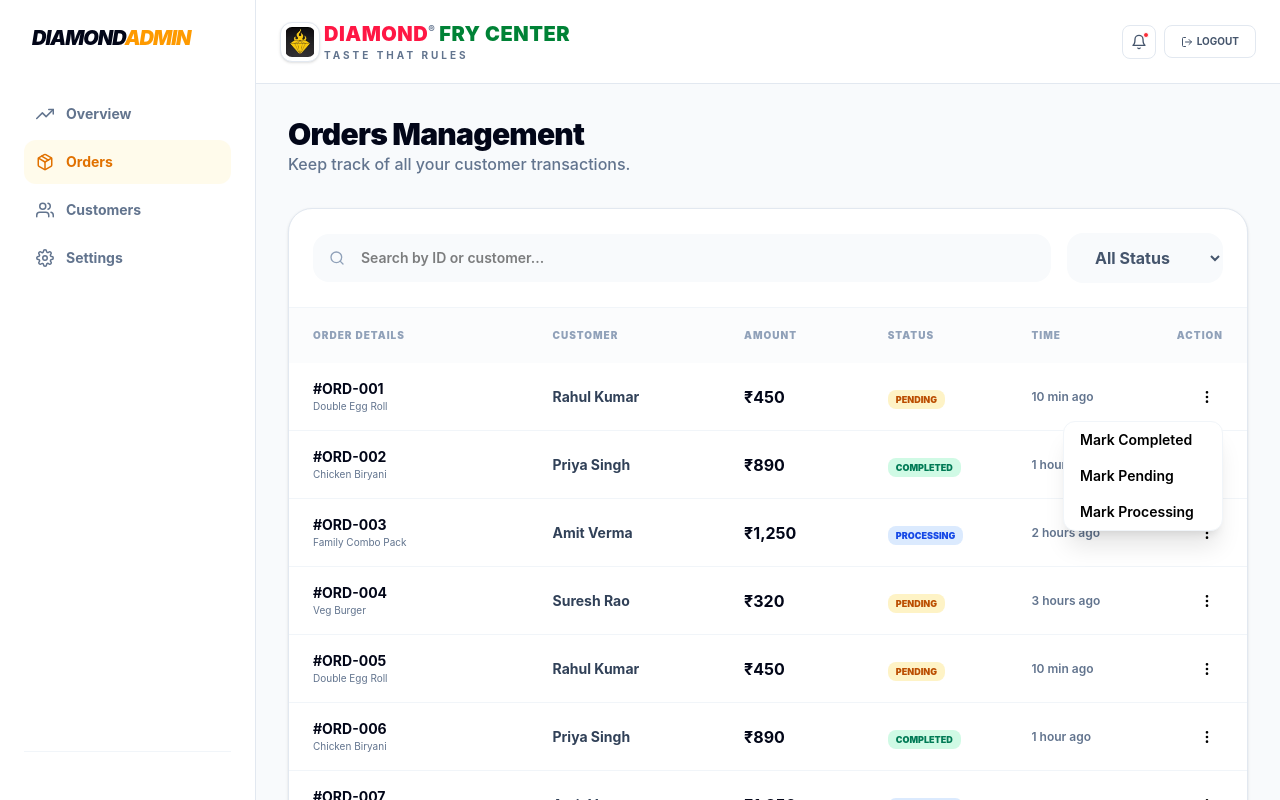
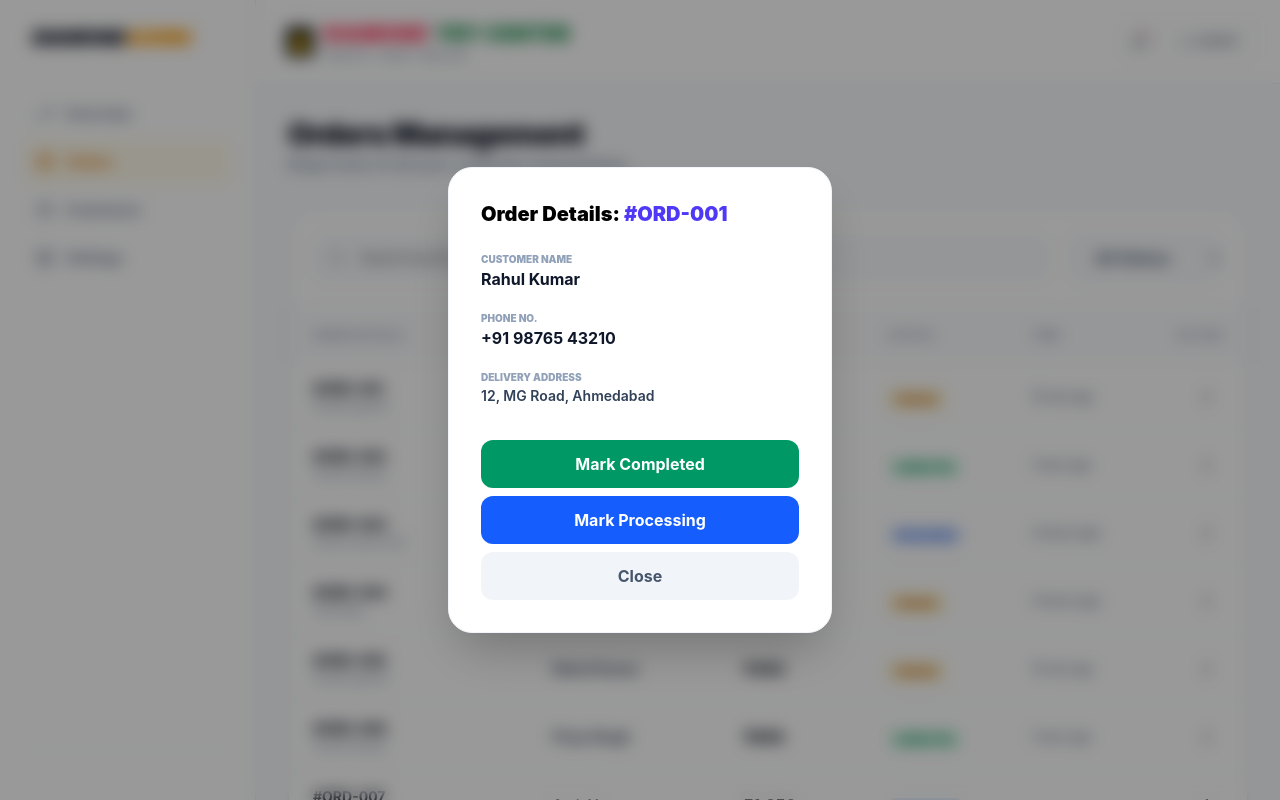
Before and after one commit to Khalid0226/food-delivery-web, a React app: page /admin/orders in a window 1280 px wide. Both pictures are taken after a click on the button 1207 px from the left and 396 px from the top of the page. Built offline with nearby package versions, Linux system fonts and the light colour scheme; the HTML template or start-up script is replaced by a standard one.

Commit message:
new features

```diff
--- a/src/components/admin_layout/AdminLayout.jsx
+++ b/src/components/admin_layout/AdminLayout.jsx
@@ -2,7 +2,7 @@ import React, { useState } from 'react';
 import AdminSidebar from './AdminSidebar';
 import { FiX } from 'react-icons/fi';
 
-export default function AdminLayout({ children }) { // toggleSidebar prop ki zarurat nahi hai
+export default function AdminLayout({ children }) {
   const [isSidebarOpen, setIsSidebarOpen] = useState(false);
 
   return (
@@ -21,15 +21,15 @@ export default function AdminLayout({ children }) { // toggleSidebar prop ki zar
       {/* Main Content Area */}
       <main className="flex-1 w-full md:ml-64 transition-all duration-300">
 
-        {/* Header ko Padding wale DIV ke bahar rakha hai */}
-        {React.Children.map(children, child =>
-          React.cloneElement(child, { toggleSidebar: () => setIsSidebarOpen(true) })
-        )}
+        {/* Yahan valid element check add kiya gaya hai */}
+        {React.Children.map(children, (child) => {
+          if (!React.isValidElement(child)) return child;
+          return React.cloneElement(child, { toggleSidebar: () => setIsSidebarOpen(true) });
+        })}
 
-        {/* Dashboard ka baaki content isi padding mein rahega */}
+        {/* Dashboard ka baaki content */}
         <div className="p-4 md:p-8">
-           {/* Agar header alag component hai, toh wo yahan se hatt jayega */}
-           {/* Sirf dashboard ke charts/cards yahan rahenge */}
+           {/* Content here */}
         </div>
       </main>
     </div>
--- a/src/modules/admin/Orders.jsx
+++ b/src/modules/admin/Orders.jsx
@@ -8,24 +8,23 @@ export default function Orders() {
     const [statusFilter, setStatusFilter] = useState("All");
     const [currentPage, setCurrentPage] = useState(1);
     const [activeMenuId, setActiveMenuId] = useState(null);
+    const [selectedOrder, setSelectedOrder] = useState(null); // Modal state
     const itemsPerPage = 10;
 
     const [orders, setOrders] = useState([
-        { id: '#ORD-001', customer: 'Rahul Kumar', total: '₹450', status: 'Pending', item: 'Double Egg Roll', time: '10 min ago' },
-        { id: '#ORD-002', customer: 'Priya Singh', total: '₹890', status: 'Completed', item: 'Chicken Biryani', time: '1 hour ago' },
-        { id: '#ORD-003', customer: 'Amit Verma', total: '₹1,250', status: 'Processing', item: 'Family Combo Pack', time: '2 hours ago' },
-        { id: '#ORD-004', customer: 'Suresh Rao', total: '₹320', status: 'Pending', item: 'Veg Burger', time: '3 hours ago' },
-        { id: '#ORD-005', customer: 'Rahul Kumar', total: '₹450', status: 'Pending', item: 'Double Egg Roll', time: '10 min ago' },
-        { id: '#ORD-006', customer: 'Priya Singh', total: '₹890', status: 'Completed', item: 'Chicken Biryani', time: '1 hour ago' },
-        { id: '#ORD-007', customer: 'Amit Verma', total: '₹1,250', status: 'Processing', item: 'Family Combo Pack', time: '2 hours ago' },
-        { id: '#ORD-008', customer: 'Suresh Rao', total: '₹320', status: 'Pending', item: 'Veg Burger', time: '3 hours ago' },
+        { id: '#ORD-001', customer: 'Rahul Kumar', total: '₹450', status: 'Pending', item: 'Double Egg Roll', time: '10 min ago', phone: '+91 98765 43210', address: '12, MG Road, Ahmedabad' },
+        { id: '#ORD-002', customer: 'Priya Singh', total: '₹890', status: 'Completed', item: 'Chicken Biryani', time: '1 hour ago', phone: '+91 91234 56789', address: '45, Satellite, Ahmedabad' },
+        { id: '#ORD-003', customer: 'Amit Verma', total: '₹1,250', status: 'Processing', item: 'Family Combo Pack', time: '2 hours ago', phone: '+91 99887 76655', address: '78, CG Road, Ahmedabad' },
+        { id: '#ORD-004', customer: 'Suresh Rao', total: '₹320', status: 'Pending', item: 'Veg Burger', time: '3 hours ago', phone: '+91 98765 12345', address: '90, Bodakdev, Ahmedabad' },
+        { id: '#ORD-005', customer: 'Rahul Kumar', total: '₹450', status: 'Pending', item: 'Double Egg Roll', time: '10 min ago', phone: '+91 98765 43210', address: '12, MG Road, Ahmedabad' },
+        { id: '#ORD-006', customer: 'Priya Singh', total: '₹890', status: 'Completed', item: 'Chicken Biryani', time: '1 hour ago', phone: '+91 91234 56789', address: '45, Satellite, Ahmedabad' },
+        { id: '#ORD-007', customer: 'Amit Verma', total: '₹1,250', status: 'Processing', item: 'Family Combo Pack', time: '2 hours ago', phone: '+91 99887 76655', address: '78, CG Road, Ahmedabad' },
+        { id: '#ORD-008', customer: 'Suresh Rao', total: '₹320', status: 'Pending', item: 'Veg Burger', time: '3 hours ago', phone: '+91 98765 12345', address: '90, Bodakdev, Ahmedabad' },
     ]);
-
-    const toggleMenu = (id) => setActiveMenuId(activeMenuId === id ? null : id);
 
     const updateStatus = (id, newStatus) => {
         setOrders(orders.map(order => order.id === id ? { ...order, status: newStatus } : order));
-        setActiveMenuId(null);
+        setSelectedOrder(null); // Close modal after update
     };
 
     const filteredOrders = orders.filter((order) => {
@@ -68,7 +67,6 @@ export default function Orders() {
                     </div>
 
                     <div className="overflow-x-auto">
-                        {/* table-fixed use kiya hai taaki columns equal space le sakein */}
                         <table className="w-full text-left table-fixed min-w-[800px]">
                             <thead>
                                 <tr className="bg-slate-50/50">
@@ -81,11 +79,10 @@ export default function Orders() {
                                 </tr>
                             </thead>
                             <tbody className="divide-y divide-slate-100">
-                                {currentOrders.length > 0 ? (
-                                    currentOrders.map((order) => (
+                                {currentOrders.map((order) => (
                                     <tr key={order.id} className="hover:bg-amber-50/30 transition-all">
                                         <td className="px-6 py-4 truncate">
-                                                <p className="font-bold text-slate-950 text-sm truncate">{order.id}</p>
+                                            <p className="font-bold text-slate-950 text-sm">{order.id}</p>
                                             <p className="text-[10px] text-slate-500 truncate">{order.item}</p>
                                         </td>
                                         <td className="px-6 py-4 font-bold text-slate-700 text-sm truncate">{order.customer}</td>
@@ -96,36 +93,37 @@ export default function Orders() {
                                             </span>
                                         </td>
                                         <td className="px-6 py-4 text-xs font-semibold text-slate-500 truncate">{order.time}</td>
-                                            <td className="px-6 py-4 text-right relative">
-                                                <button onClick={() => toggleMenu(order.id)} className="p-2 hover:bg-slate-100 rounded-lg">
+                                        <td className="px-6 py-4 text-right">
+                                            <button onClick={() => setSelectedOrder(order)} className="p-2 hover:bg-slate-100 rounded-lg">
                                                 <FiMoreVertical />
                                             </button>
-                                                {activeMenuId === order.id && (
-                                                    <div className="absolute right-6 mt-2 w-40 bg-white border border-slate-100 rounded-xl shadow-xl z-20">
-                                                        <button onClick={() => updateStatus(order.id, 'Completed')} className="block w-full text-left px-4 py-2 hover:bg-slate-50 text-sm font-semibold">Mark Completed</button>
-                                                        <button onClick={() => updateStatus(order.id, 'Pending')} className="block w-full text-left px-4 py-2 hover:bg-slate-50 text-sm font-semibold">Mark Pending</button>
-                                                        <button onClick={() => updateStatus(order.id, 'Processing')} className="block w-full text-left px-4 py-2 hover:bg-slate-50 text-sm font-semibold">Mark Processing</button>
-                                                    </div>
-                                                )}
                                         </td>
                                     </tr>
-                                    ))
-                                ) : (
-                                    <tr><td colSpan="6" className="text-center py-12 text-slate-400 font-bold">No orders found.</td></tr>
-                                )}
+                                ))}
                             </tbody>
                         </table>
                     </div>
+                </div>
+            </div>
 
-                    <div className="px-8 py-4 bg-slate-50/50 border-t border-slate-100 flex justify-between items-center">
-                        <p className="text-[11px] font-black text-slate-400 uppercase tracking-widest">Page {currentPage} of {totalPages || 1}</p>
-                        <div className="flex gap-2">
-                            <button disabled={currentPage === 1} onClick={() => setCurrentPage(prev => prev - 1)} className="px-4 py-2 bg-white border rounded-xl text-xs font-bold hover:bg-slate-100 disabled:opacity-50">Prev</button>
-                            <button disabled={currentPage === totalPages} onClick={() => setCurrentPage(prev => prev + 1)} className="px-4 py-2 bg-white border rounded-xl text-xs font-bold hover:bg-slate-100 disabled:opacity-50">Next</button>
+            {/* Modal for Order Details */}
+            {selectedOrder && (
+                <div className="fixed inset-0 bg-black/40 backdrop-blur-sm flex items-center justify-center p-4 z-[100]">
+                    <div className="bg-white rounded-3xl p-8 max-w-sm w-full shadow-2xl border border-slate-100">
+                        <h2 className="text-xl font-black mb-6">Order Details: <span className="text-indigo-600">{selectedOrder.id}</span></h2>
+                        <div className="space-y-5 mb-8">
+                            <div><p className="text-[10px] font-black text-slate-400 uppercase">Customer Name</p><p className="font-bold text-slate-900">{selectedOrder.customer}</p></div>
+                            <div><p className="text-[10px] font-black text-slate-400 uppercase">Phone No.</p><p className="font-bold text-slate-900">{selectedOrder.phone}</p></div>
+                            <div><p className="text-[10px] font-black text-slate-400 uppercase">Delivery Address</p><p className="font-semibold text-slate-700 text-sm leading-relaxed">{selectedOrder.address}</p></div>
+                        </div>
+                        <div className="grid grid-cols-1 gap-2">
+                            <button onClick={() => updateStatus(selectedOrder.id, 'Completed')} className="py-3 bg-emerald-600 text-white rounded-xl font-bold hover:bg-emerald-700 transition-all">Mark Completed</button>
+                            <button onClick={() => updateStatus(selectedOrder.id, 'Processing')} className="py-3 bg-blue-600 text-white rounded-xl font-bold hover:bg-blue-700 transition-all">Mark Processing</button>
+                            <button onClick={() => setSelectedOrder(null)} className="py-3 bg-slate-100 text-slate-600 rounded-xl font-bold hover:bg-slate-200 transition-all">Close</button>
                         </div>
                     </div>
                 </div>
-            </div>
+            )}
         </AdminLayout>
     );
 }
```
Lines whose indentation alone changed are shown as unchanged.
